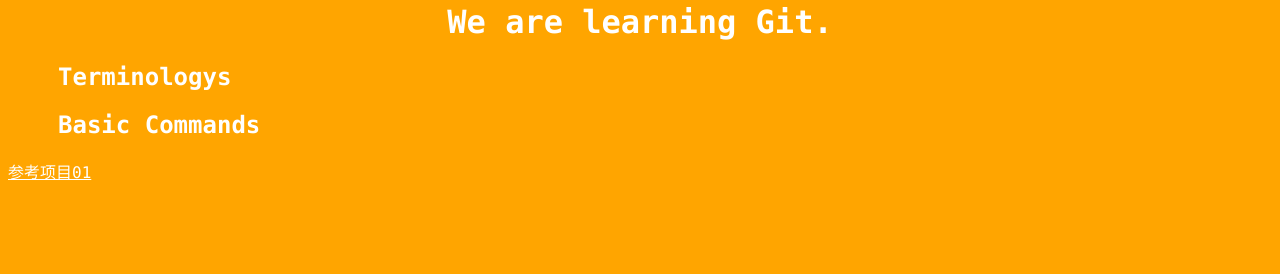
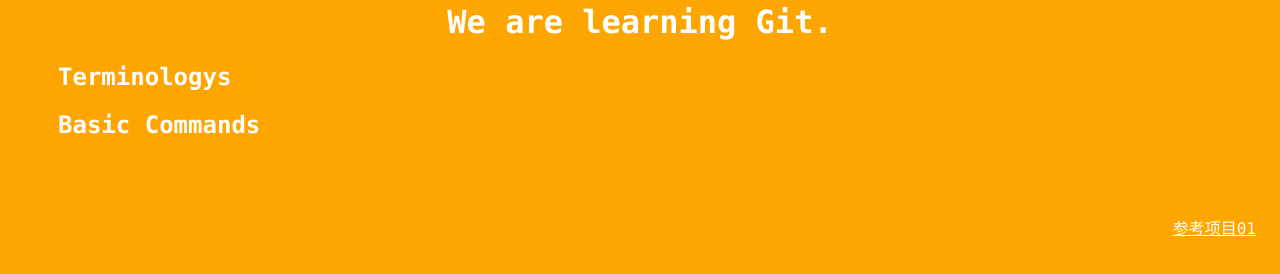
Before and after one commit to nigelathome/gitLearning, a plain HTML site: page index.html in a window 1280 px wide. Shown: the part 182-456 px from the top of the page. Drawn offline with Linux system fonts and the light colour scheme.

Commit message:
修改底部参考项目样式

```diff
--- a/styles/style.css
+++ b/styles/style.css
@@ -48,3 +48,17 @@ div.panel {
   padding: 0 18px 0 0;
   display: none;
 }
+
+footer{
+  right: 0;
+  bottom: 0;
+  position: relative;
+  padding: 10px 1rem 10px 0;
+  margin-top: 50px;
+  font-size: 1em;
+  text-align: right;
+}
+
+footer p{
+  margin-bottom:0;
+}
```
